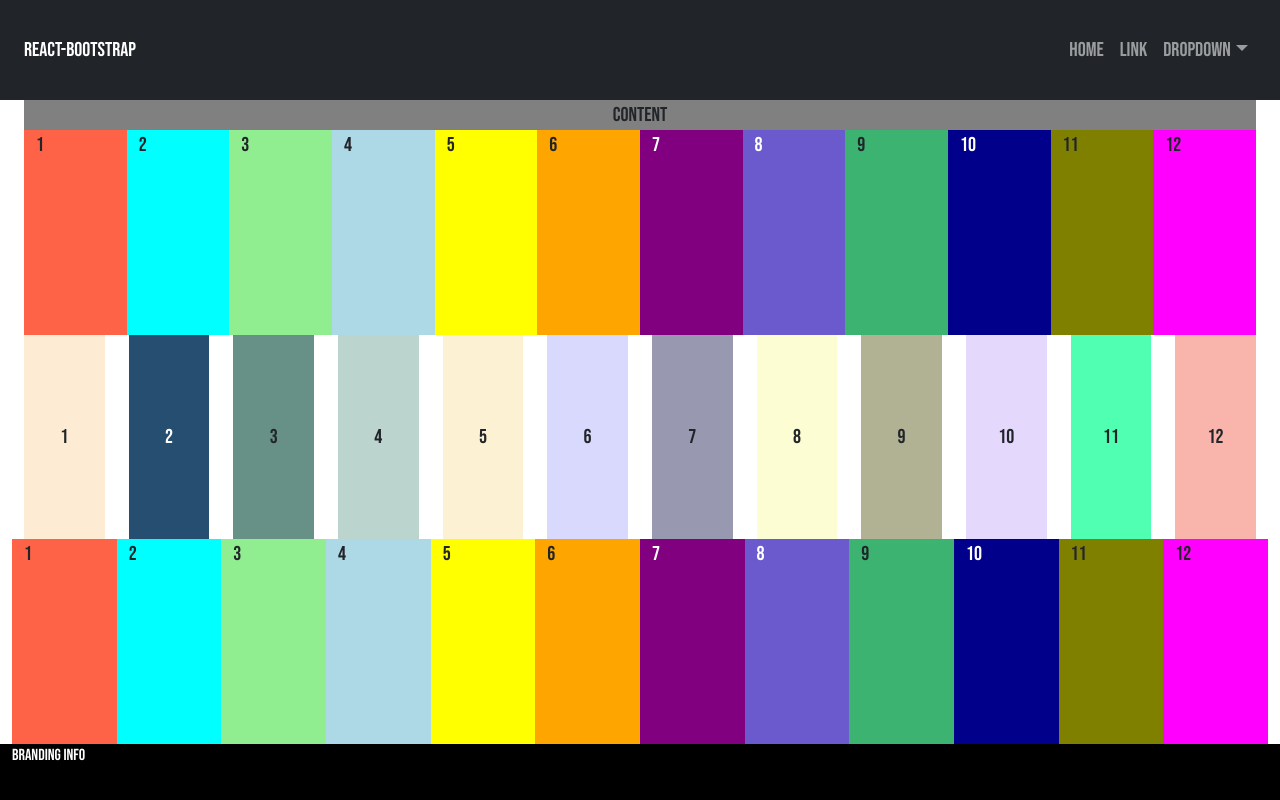
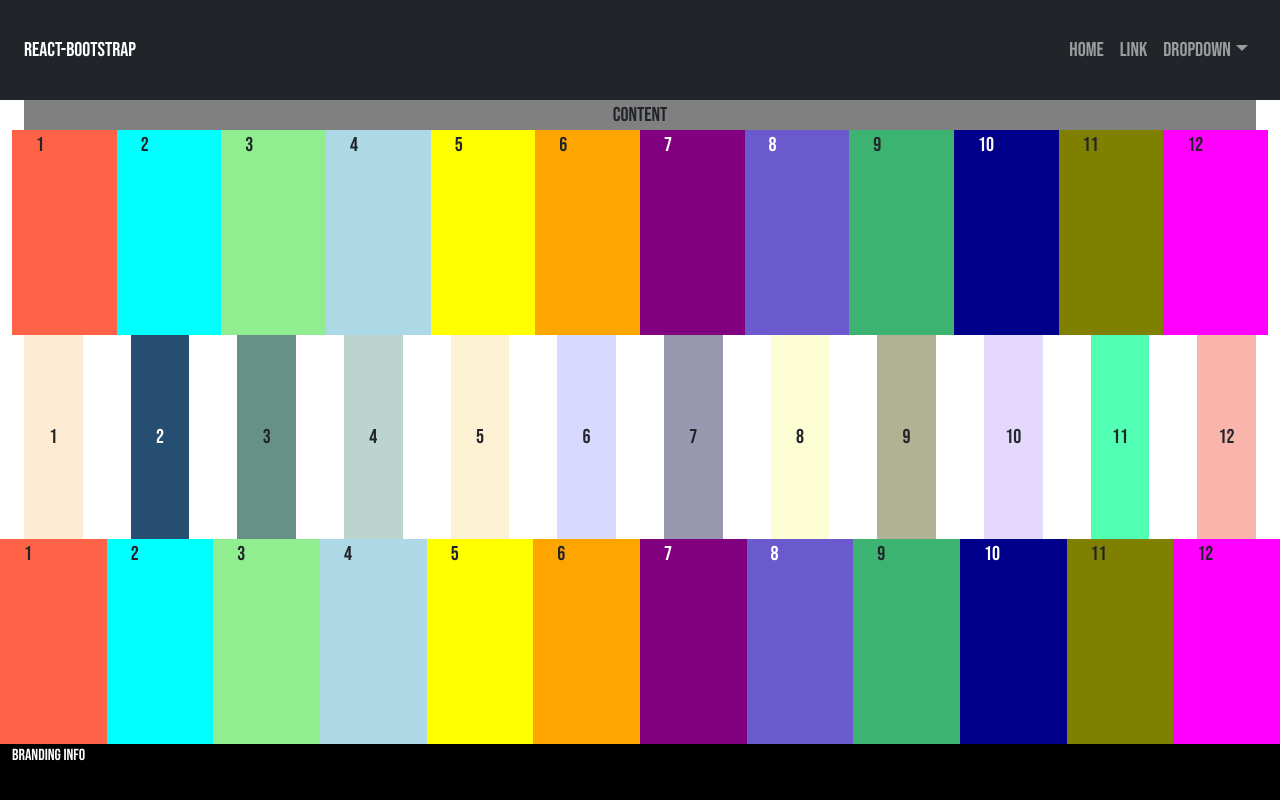
Before and after one commit to rafaelfsl/grid-system-test, a React (Create React App) app: page / in a window 1280 px wide. Built offline with nearby package versions, Linux system fonts and the light colour scheme.

Commit message:
fix: set the page internal padding with gutter var

```diff
--- a/src/layouts/MainLayout/MainLayout.scss
+++ b/src/layouts/MainLayout/MainLayout.scss
@@ -16,10 +16,18 @@ main {
     .main-content {
         max-width: 1280px;
 
-        padding: 0 0.75rem;
+        --bs-gutter-x: 1.5rem;
+
+        .row {
+            --bs-gutter-x: 1.5rem;
+        }
 
         @include media-breakpoint-up(sm) {
-            padding: 0 1.5rem;
+            --bs-gutter-x: 3rem;
+
+            .row {
+                --bs-gutter-x: 3rem;
+            }
         }
 
         // --bs-gutter-x: 1.5rem;
```
